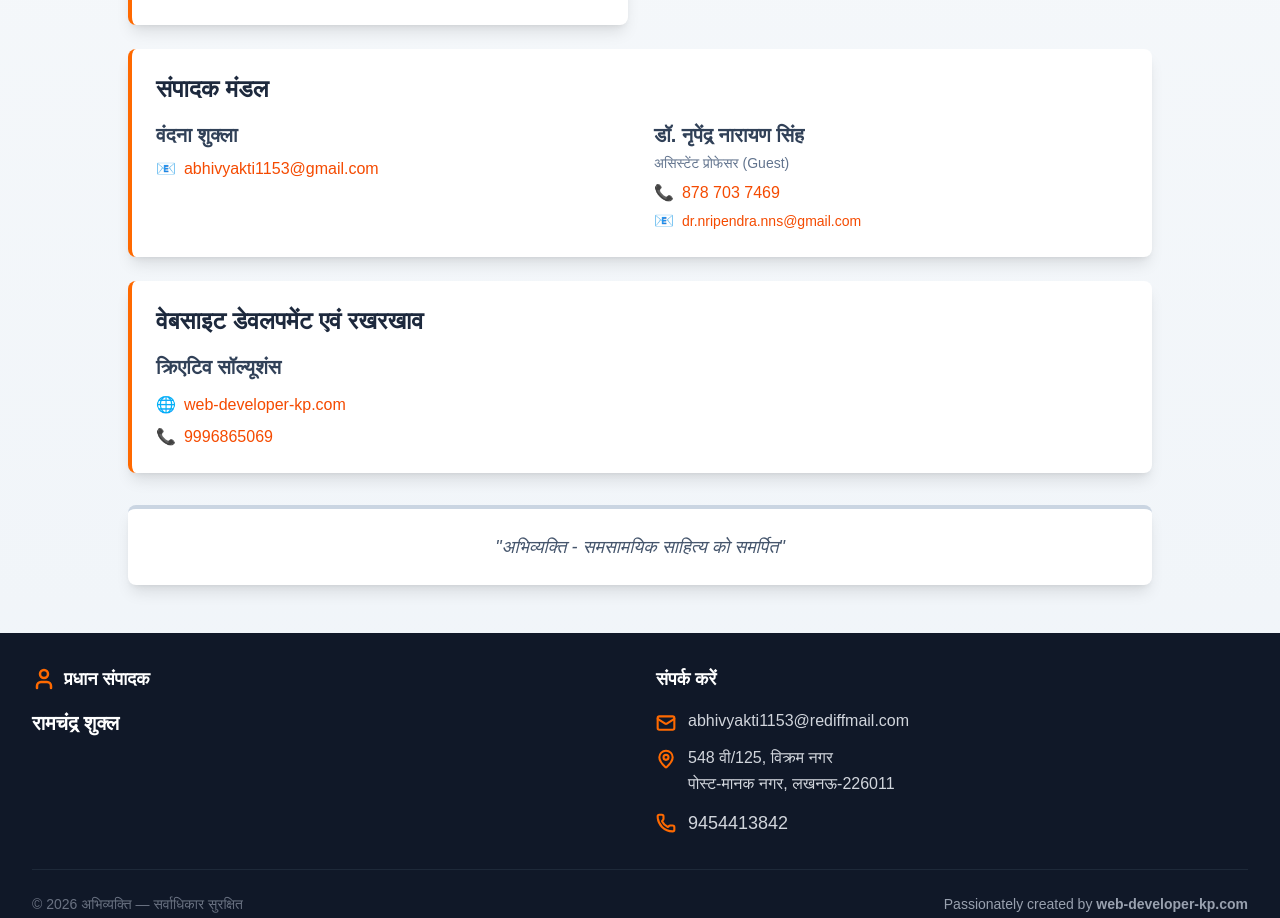
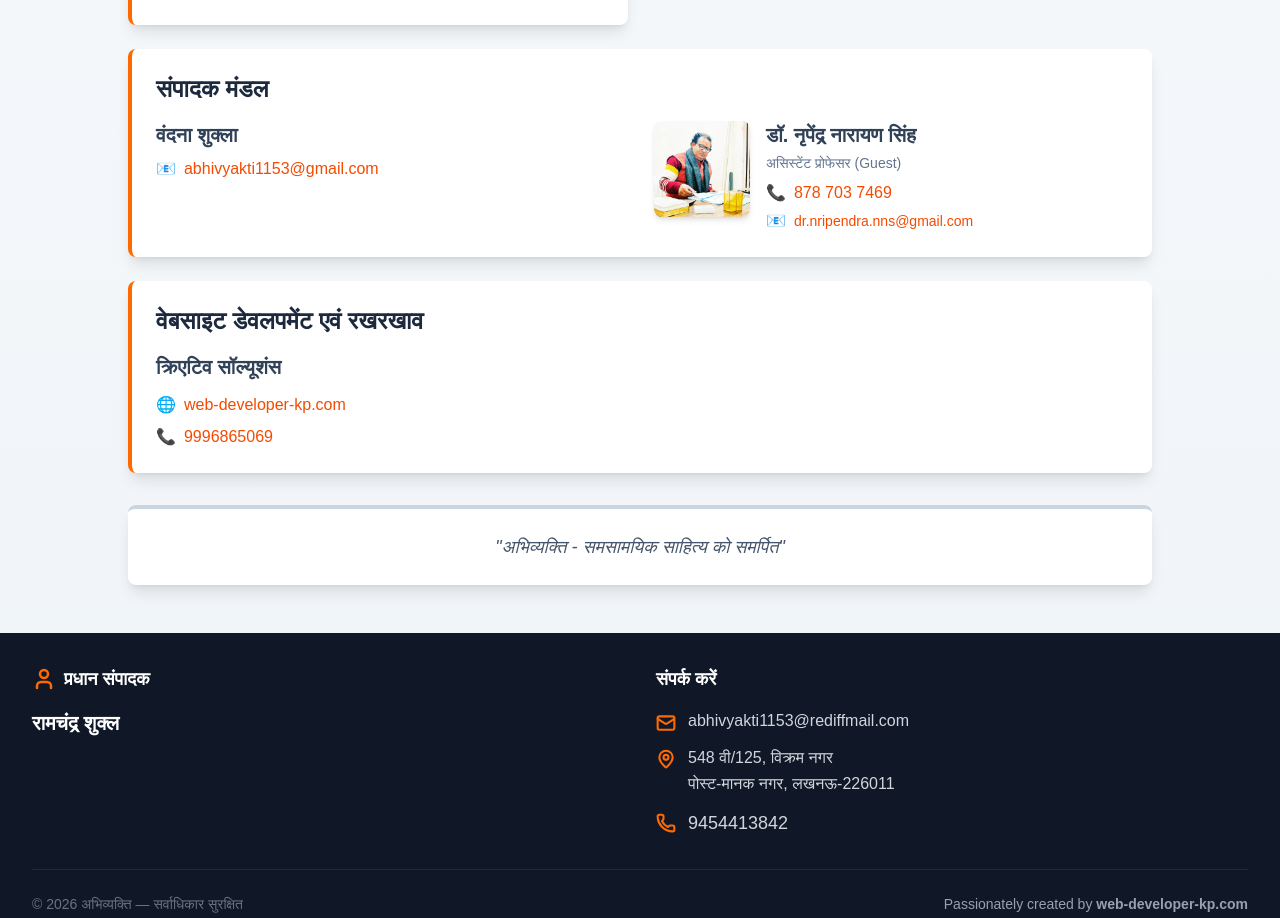
Before and after one commit to kp1153/abhivyakti, a Next.js app: page /team in a window 1280 px wide. Shown: the part 960-1878 px from the top of the page. Built offline with nearby package versions, Linux system fonts and the light colour scheme; no server answers.

Commit message:
force deploy

```diff
--- a/app/team/page.js
+++ b/app/team/page.js
@@ -100,6 +100,12 @@ export default function Team() {
     </div>
 
     {/* डॉ. नृपेंद्र नारायण सिंह */}
+    <div className="flex gap-4 items-start">
+      <img
+        src="/1.jpg"
+        alt="डॉ. नृपेंद्र नारायण सिंह"
+        className="w-24 h-24 rounded-lg object-cover shadow-md"
+      />
       <div>
         <p className="text-xl font-semibold text-slate-700 mb-1">
           डॉ. नृपेंद्र नारायण सिंह
@@ -125,6 +131,7 @@ export default function Team() {
             >
               dr.nripendra.nns@gmail.com
             </a>
+          </div>
         </div>
       </div>
     </div>
```
Lines whose indentation alone changed are shown as unchanged.
